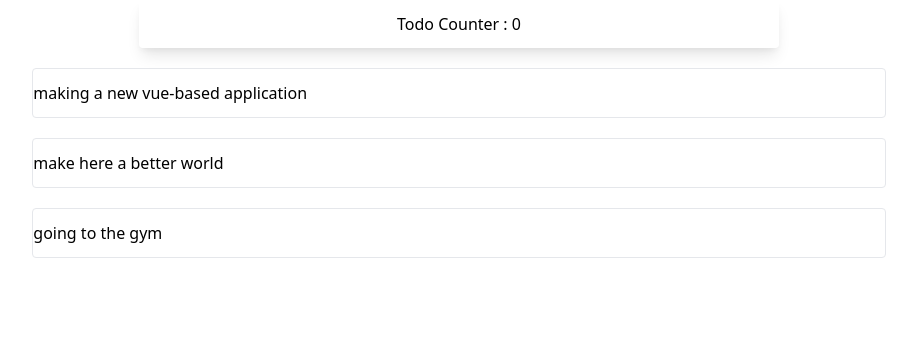
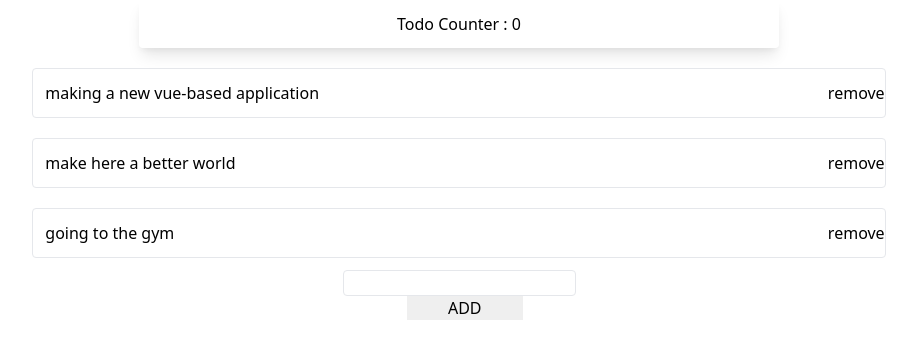
Before and after one commit to Erfan-Motallebi/vueApp-todoList-tailwind, a Vue app: page / in a window 1280 px wide. Shown: the top 358 px of the page, without its empty margins (181-1098 px from the left). Built offline with nearby package versions, Linux system fonts and the light colour scheme.

Commit message:
made a button and form with an event submit being prevented the default action as a link

```diff
--- a/src/components/TodoList.vue
+++ b/src/components/TodoList.vue
@@ -7,13 +7,18 @@
     </section>
     <section>
       <p
-        class="w-4/6 m-auto border rounded text-left py-3 mt-5"
+        class="w-4/6 m-auto border rounded text-left p-3 mt-5 relative"
         v-for="todo in todos"
         :key="todo.id"
       >
         {{ todo.job }}
+        <button class="absolute right-0">remove</button>
       </p>
     </section>
+    <form @submit.prevent="" class="m-auto my-3">
+      <input type="text" class="border rounded" /> <br />
+      <input type="submit" value="ADD" class="w-1/2 mx-16" />
+    </form>
   </div>
 </template>
 
```
